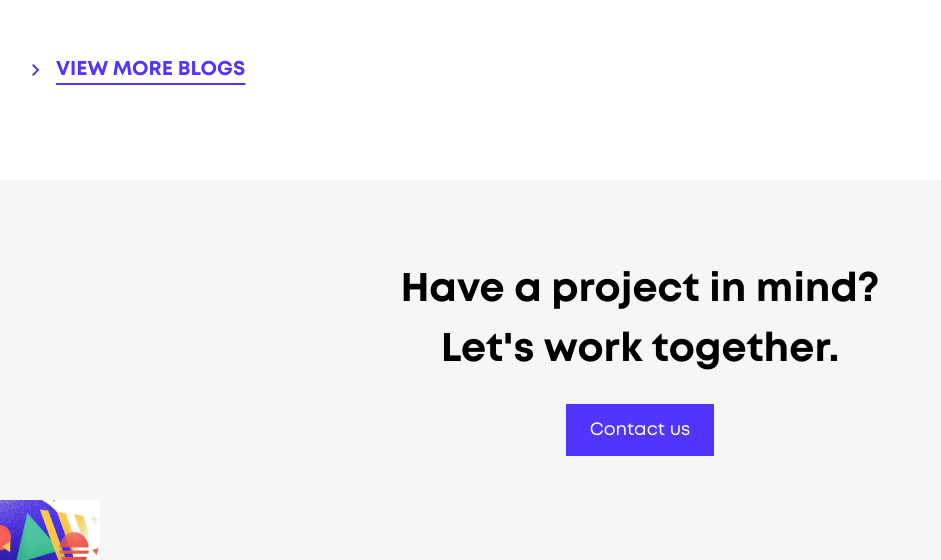
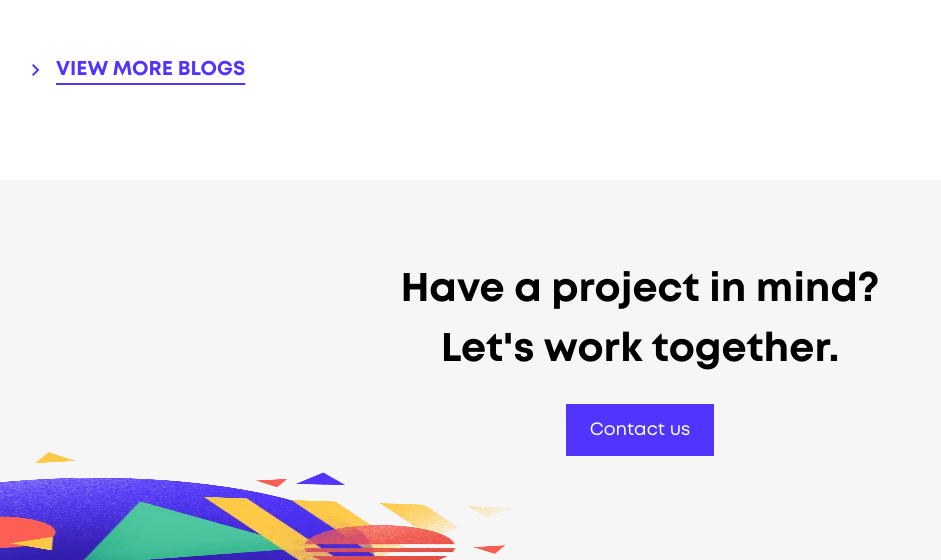
Before and after one commit to Bateyjosue/cinnamon-clone-thegym, a website built with Vite: page index.html in a window 1280 px wide. Shown: the part 9373-9933 px from the top of the page, without its empty margins (0-941 px from the left). Built offline with nearby package versions, Linux system fonts and the light colour scheme; files whose address does not match are found by name.

Commit message:
Fix bg-image on contact section

```diff
--- a/index.html
+++ b/index.html
@@ -285,7 +285,7 @@
           <span class="text-xl underline underline-offset-8 decoration-2">VIEW MORE BLOGS</span>
         </a>
       </section>
-      <section class="contact text-center bg-[#f6f6f6] px-6 py-20 bg-[url('/media/bg-1.jpeg')] bg-no-repeat bg-left-bottom bg-[length:100px_60px]">
+      <section class="contact text-center bg-[#f6f6f6] px-6 py-20 bg-[url('/media/bg-0.webp')] bg-no-repeat bg-left-bottom bg-[length:40%_30%]">
         <h2 class="font-bolds flex flex-col text-[40px]">
           <span class="hidden md:block lg:blocj">Have a project in mind?</span>
           <span>Let's work together.</span>
```
Also changed, not shown: media/bg-0.webp (added).
